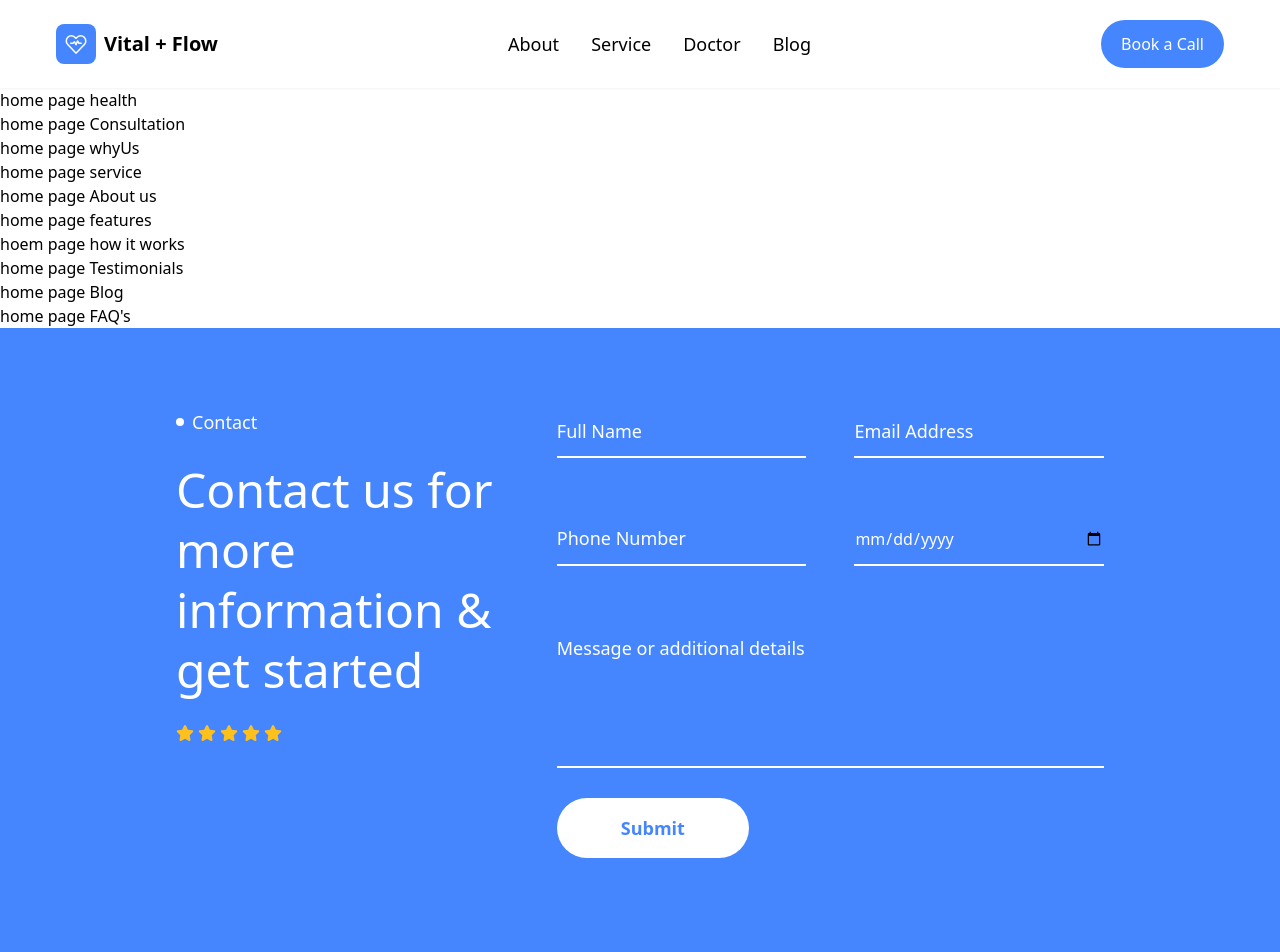
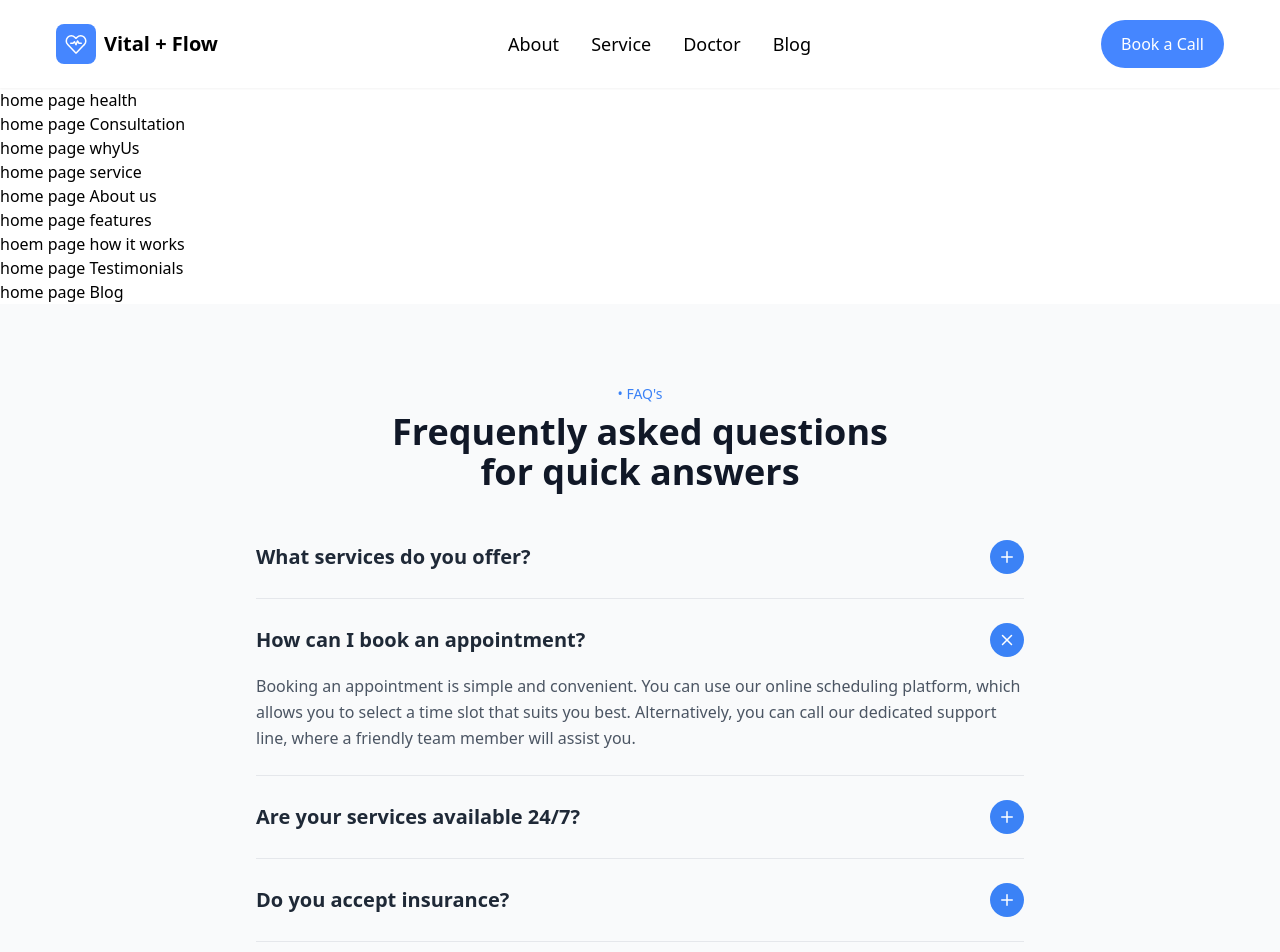
Before and after one commit to ibrahimkhail52/vital-flow-website, a React (Vite) app: page / in a window 1280 px wide. Shown: the top 952 px of the page. Built offline with nearby package versions, Linux system fonts and the light colour scheme.

Commit message:
Add FAQ animation section

```diff
--- a/src/Components/Home/FAQs.jsx
+++ b/src/Components/Home/FAQs.jsx
@@ -1,5 +1,96 @@
-import React from 'react'
+import React, { useState } from "react";
+import { Plus, X } from "lucide-react";
+import { motion, AnimatePresence } from "framer-motion";
+
+const faqData = [
+  {
+    question: "What services do you offer?",
+    answer:
+      "Booking an appointment is simple and convenient. You can use our online scheduling platform, which allows you to select a time slot that suits you best. Alternatively, you can call our dedicated support line, where a friendly team member will assist you.",
+  },
+  {
+    question: "How can I book an appointment?",
+    answer:
+      "Booking an appointment is simple and convenient. You can use our online scheduling platform, which allows you to select a time slot that suits you best. Alternatively, you can call our dedicated support line, where a friendly team member will assist you.",
+  },
+  {
+    question: "Are your services available 24/7?",
+    answer:
+      "Yes, we provide round-the-clock services to meet your needs. Our virtual consultation platform is accessible 24/7, allowing you to connect with healthcare professionals anytime.",
+  },
+  {
+    question: "Do you accept insurance?",
+    answer:
+      "Yes, we accept most major insurance plans to make healthcare accessible and affordable for everyone.",
+  },
+  {
+    question: "What makes your care unique?",
+    answer:
+      "Our care stands out because of our commitment to personalized attention and patient satisfaction.",
+  },
+];
 
 export default function FAQs() {
-  return <div>home page FAQ's</div>;
+  const [activeIndex, setActiveIndex] = useState(1); // default open like image
+
+  const toggle = (index) => {
+    setActiveIndex(activeIndex === index ? null : index);
+  };
+
+ return (
+  <section className="bg-gray-50 py-20 px-6">
+    <div className="max-w-3xl mx-auto">
+      {/* Title */}
+      <p className="text-center text-sm text-blue-500 mb-2">• FAQ's</p>
+
+      <h2 className="text-center text-3xl md:text-4xl font-bold text-gray-900 mb-12">
+        Frequently asked questions <br /> for quick answers
+      </h2>
+
+      {/* FAQ List */}
+      <div className="space-y-6">
+        {faqData.map((item, index) => {
+          const isOpen = activeIndex === index;
+
+          return (
+            <div key={index} className="border-b border-gray-200 pb-6">
+              {/* Question Row (NOT clickable anymore) */}
+              <div className="w-full flex justify-between items-center">
+                <h3 className="text-lg md:text-xl font-semibold text-gray-800">
+                  {item.question}
+                </h3>
+
+                {/* ONLY this button is clickable */}
+                <button
+                  onClick={() => toggle(index)}
+                  className="bg-blue-500 text-white rounded-full p-2 transition-transform duration-300 hover:scale-110 active:scale-95"
+                >
+                  {isOpen ? <X size={18} /> : <Plus size={18} />}
+                </button>
+              </div>
+
+              {/* Animated Answer */}
+              <AnimatePresence initial={false}>
+                {isOpen && (
+                  <motion.div
+                    initial={{ height: 0, opacity: 0 }}
+                    animate={{ height: "auto", opacity: 1 }}
+                    exit={{ height: 0, opacity: 0 }}
+                    transition={{ duration: 0.35, ease: "easeInOut" }}
+                    className="overflow-hidden"
+                  >
+                    <p className="mt-4 text-gray-600 leading-relaxed">
+                      {item.answer}
+                    </p>
+                  </motion.div>
+                )}
+              </AnimatePresence>
+            </div>
+          );
+        })}
+      </div>
+    </div>
+  </section>
+);
+
 }
```
Also changed, not shown: 1 other file (tests, documents, lock files or other folders).
